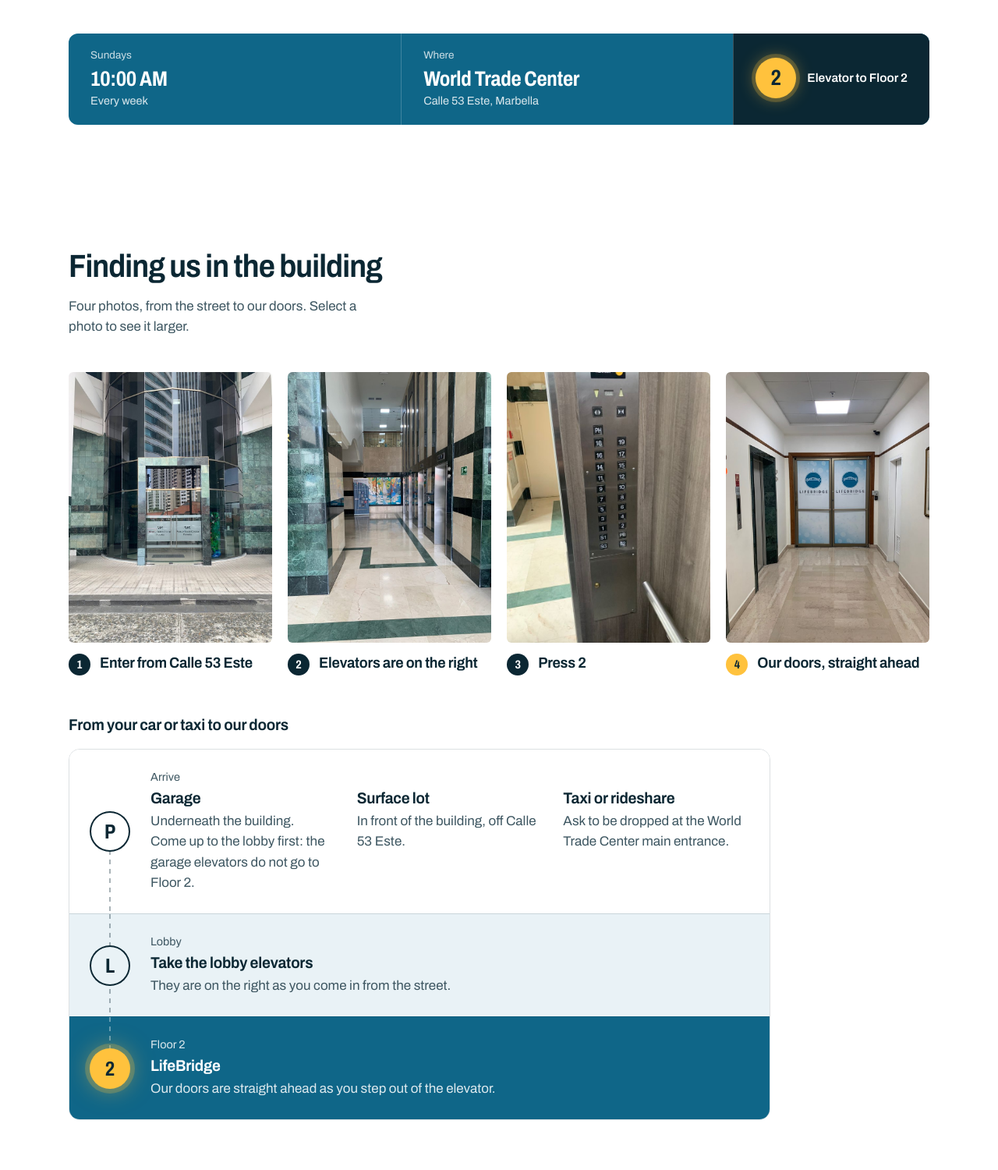
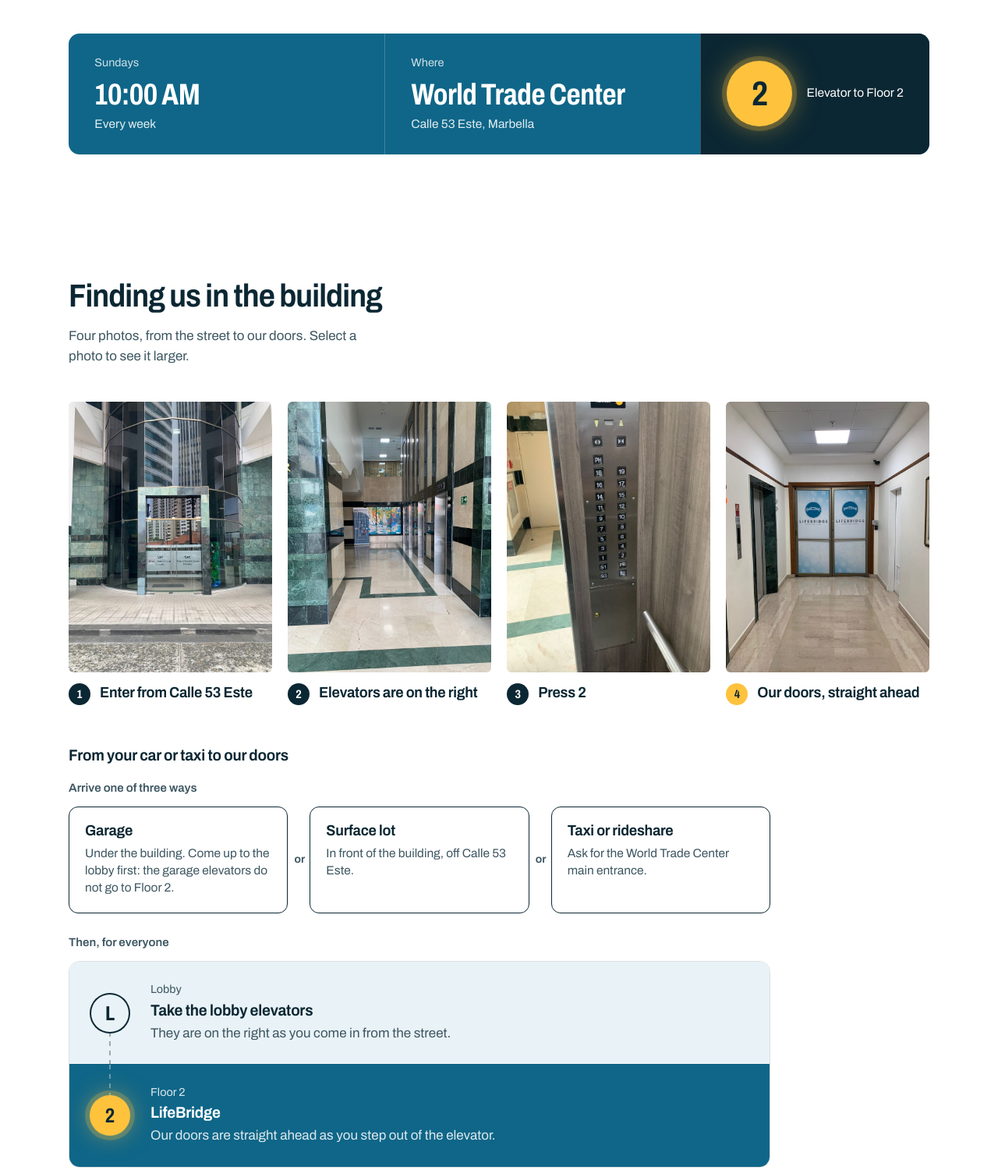
Before and after one commit to aureliantech/lifebridge-website, a plain HTML site: page visit/index.html in a window 1280 px wide. Shown: the part 740-2240 px from the top of the page at 78% size. Drawn offline with Linux system fonts and the light colour scheme.

Commit message:
Add files via upload

```diff
--- a/assets/site.css
+++ b/assets/site.css
@@ -108,17 +108,17 @@ h3{font-size:20px;line-height:1.25;letter-spacing:-.012em;font-stretch:94%}
 }
 
 /* the board: the facts a visitor needs, set like a building directory */
-.board{background:var(--canal);color:#fff;border-radius:12px;display:grid;grid-template-columns:repeat(var(--n,3),minmax(0,1fr)) auto;overflow:hidden}
-.board > div{padding:18px clamp(18px,2.2vw,28px) 20px;border-left:1px solid rgba(255,255,255,.2)}
+.board{background:var(--canal);color:#fff;border-radius:14px;display:grid;grid-template-columns:repeat(var(--n,3),minmax(0,1fr)) auto;overflow:hidden}
+.board > div{padding:26px clamp(20px,2.6vw,34px) 28px;border-left:1px solid rgba(255,255,255,.2)}
 .board > div:first-child{border-left:0}
-.board dt{font-size:13.5px;color:rgba(255,255,255,.78);margin-bottom:5px}
-.board dd b{display:block;font-size:clamp(22px,2.1vw,28px);font-weight:700;font-stretch:80%;letter-spacing:-.01em;line-height:1.05}
-.board dd > span{display:block;margin-top:5px;font-size:14.5px;line-height:1.35;color:rgba(255,255,255,.85)}
+.board dt{font-size:14.5px;color:rgba(255,255,255,.8);margin-bottom:10px}
+.board dd b{display:block;font-size:clamp(26px,3vw,40px);font-weight:700;font-stretch:76%;letter-spacing:-.01em;line-height:1}
+.board dd > span{display:block;margin-top:9px;font-size:15.5px;line-height:1.35;color:rgba(255,255,255,.88)}
 .board [data-count]{white-space:nowrap}
-.board .floor{display:flex;align-items:center;gap:14px;background:var(--ink)}
-.board .floor p{font-size:15.5px;font-weight:600;line-height:1.3;white-space:nowrap}
-.lamp{flex:none;width:52px;height:52px;border-radius:50%;display:grid;place-items:center;font-size:28px;font-weight:700;font-stretch:76%;line-height:1;
-  color:var(--ink);background:var(--lamp);box-shadow:0 0 0 5px rgba(255,194,61,.22),0 0 22px rgba(255,194,61,.45);transition:background .35s,color .35s,box-shadow .35s}
+.board .floor{display:flex;align-items:center;gap:18px;background:var(--ink)}
+.board .floor p{font-size:15.5px;line-height:1.35;max-width:9.5em}
+.lamp{flex:none;width:84px;height:84px;border-radius:50%;display:grid;place-items:center;font-size:44px;font-weight:700;font-stretch:76%;line-height:1;
+  color:var(--ink);background:var(--lamp);box-shadow:0 0 0 6px rgba(255,194,61,.22),0 0 34px rgba(255,194,61,.5);transition:background .35s,color .35s,box-shadow .35s}
 .lamp.off{background:transparent;color:rgba(255,255,255,.6);box-shadow:inset 0 0 0 2px rgba(255,255,255,.4)}
 @media (max-width:900px){
   .board{grid-template-columns:1fr 1fr}
@@ -127,6 +127,7 @@ h3{font-size:20px;line-height:1.25;letter-spacing:-.012em;font-stretch:94%}
   .board > div:nth-child(even){border-left:1px solid rgba(255,255,255,.2)}
   .board .floor{grid-column:1/-1;border-left:0!important;border-top:0}
   .board .floor p{max-width:none}
+  .lamp{width:64px;height:64px;font-size:34px}
   .board > div.wide{grid-column:1/-1;border-left:0!important;border-top:1px solid rgba(255,255,255,.2)}
 }
 
@@ -172,7 +173,7 @@ h3{font-size:20px;line-height:1.25;letter-spacing:-.012em;font-stretch:94%}
 .route figure[data-zoom]{cursor:zoom-in}
 .route figure[data-zoom]:focus-visible{outline:3px solid var(--bridge);outline-offset:3px;border-radius:6px}
 .sec .wrap.stack .after{margin-top:clamp(24px,3vw,36px)}
-.sec .wrap.stack .levels{max-width:900px}
+.sec .wrap.stack .arrive{max-width:900px}
 .route .t{display:block;font-size:14.5px;color:var(--ink-2);font-weight:500;letter-spacing:0;font-stretch:100%;margin-bottom:2px}
 @media (max-width:760px){.route{grid-template-columns:1fr 1fr}}
 
@@ -387,7 +388,7 @@ h3{font-size:20px;line-height:1.25;letter-spacing:-.012em;font-stretch:94%}
 
 /* 404 */
 .lost{padding:clamp(64px,10vw,140px) 0}
-.lost .lamp{margin-bottom:28px;width:72px;height:72px;font-size:38px}
+.lost .lamp{margin-bottom:28px}
 .lost .lede{margin-top:20px}
 
 @media (prefers-reduced-motion:reduce){*{transition:none!important;scroll-behavior:auto!important}}
@@ -441,7 +442,7 @@ h3{font-size:20px;line-height:1.25;letter-spacing:-.012em;font-stretch:94%}
 .rev-head > div{display:flex;align-items:center;gap:22px;flex-wrap:wrap}
 .rev-head .stars{margin:0}
 .rev-grid{display:grid;grid-template-columns:repeat(3,minmax(0,1fr));border-radius:16px;overflow:hidden}
-.rev-grid blockquote{padding:clamp(24px,3vw,40px);min-height:250px;display:flex;flex-direction:column;justify-content:space-between;gap:26px;background:var(--mist)}
+.rev-grid blockquote{padding:clamp(24px,3vw,40px);min-height:250px;display:flex;flex-direction:column;justify-content:space-between;gap:26px;background:#fff}
 .rev-grid p{font-family:var(--serif);font-size:clamp(20px,1.9vw,25px);line-height:1.3;text-wrap:pretty}
 .rev-grid footer{font-size:15px;font-weight:600}
 .rev-grid blockquote:nth-child(1){background:var(--canal);color:#fff}
@@ -450,3 +451,13 @@ h3{font-size:20px;line-height:1.25;letter-spacing:-.012em;font-stretch:94%}
 .rev-grid blockquote:nth-child(6){background:var(--bridge);color:#fff}
 @media (max-width:860px){.rev-grid{grid-template-columns:1fr 1fr}.rev-grid blockquote{min-height:200px}}
 @media (max-width:560px){.rev-grid{grid-template-columns:1fr}.rev-grid blockquote{min-height:0}}
+
+/* three ways to arrive, then one route */
+.arrive-l{font-size:15px;font-weight:600;color:var(--ink-2);margin-bottom:12px}
+.arrive-l.then{margin-top:26px}
+.ways3{display:grid;grid-template-columns:repeat(3,minmax(0,1fr));gap:28px}
+.ways3 li{position:relative;border:1.5px solid var(--ink);border-radius:12px;padding:18px 20px 20px;background:#fff}
+.ways3 li + li::before{content:"or";position:absolute;left:-28px;width:28px;top:50%;transform:translateY(-50%);text-align:center;font-size:14px;font-weight:650;color:var(--ink-2)}
+.ways3 h3{font-size:19px}
+.ways3 p{color:var(--ink-2);margin-top:6px;font-size:15.5px;line-height:1.45}
+@media (max-width:700px){.ways3{grid-template-columns:1fr;gap:26px}.ways3 li + li::before{left:0;width:100%;top:-13px}}
--- a/visit/index.html
+++ b/visit/index.html
@@ -41,13 +41,21 @@
   <figure class="hero-photo "><img src="../assets/img/visit-hero.jpg" width="820" height="1025" alt="Two members talking before a Sunday service" fetchpriority="high"></figure>
 </div><div class="wrap" style="margin-top:clamp(32px,4vw,56px)"><dl class="board" style="--n:2"><div><dt>Sundays</dt><dd><b><span data-s="time">10:00 AM</span></b><span>Every week</span></dd></div><div><dt>Where</dt><dd><b><span data-s="place.name">World Trade Center</span></b><span><span data-s="place.street">Calle 53 Este, Marbella</span></span></dd></div><div class="floor"><span class="lamp" aria-hidden="true">2</span><p>Elevator to <span data-s="place.floor">Floor 2</span></p></div></dl></div></section><section class="sec "><div class="wrap stack">
   <div class="sec-head"><h2>Finding us in the building</h2><p>Four photos, from the street to our doors. Select a photo to see it larger.</p></div>
-  <ol class="route" style="--n:4"><li><figure data-zoom><img src="../assets/img/find-entrance.jpg" width="780" height="1040" alt="The World Trade Center entrance on Calle 53 Este" loading="lazy" decoding="async"></figure><div class="cap"><h3>Enter from Calle 53 Este</h3></div></li><li><figure data-zoom><img src="../assets/img/find-lobby.jpg" width="780" height="1040" alt="The World Trade Center lobby, elevators on the right" loading="lazy" decoding="async"></figure><div class="cap"><h3>Elevators are on the right</h3></div></li><li><figure data-zoom><img src="../assets/img/find-elevator.jpg" width="620" height="827" alt="The elevator button panel" loading="lazy" decoding="async"></figure><div class="cap"><h3>Press 2</h3></div></li><li><figure data-zoom><img src="../assets/img/find-doors.jpg" width="780" height="1040" alt="The LifeBridge doors on Floor 2" loading="lazy" decoding="async"></figure><div class="cap"><h3>Our doors, straight ahead</h3></div></li></ol><h3 class="levels-title">From your car or taxi to our doors</h3><ol class="levels">
-  <li><span class="key" aria-hidden="true">P</span><div class="body"><span class="where">Arrive</span><div class="ways three"><div><h3>Garage</h3><p>Underneath the building. Come up to the lobby first: the garage elevators do not go to <span data-s="place.floor">Floor 2</span>.</p></div><div><h3>Surface lot</h3><p>In front of the building, off Calle 53 Este.</p></div><div><h3>Taxi or rideshare</h3><p>Ask to be dropped at the <span data-s="place.name">World Trade Center</span> main entrance.</p></div></div></div></li>
-  <li class="mid"><span class="key" aria-hidden="true">L</span><div class="body"><span class="where">Lobby</span><h3>Take the lobby elevators</h3><p>They are on the right as you come in from the street.</p></div></li>
-  <li class="top"><span class="key" aria-hidden="true">2</span><div class="body"><span class="where"><span data-s="place.floor">Floor 2</span></span><h3>LifeBridge</h3><p>Our doors are straight ahead as you step out of the elevator.</p></div></li>
-</ol>
+  <ol class="route" style="--n:4"><li><figure data-zoom><img src="../assets/img/find-entrance.jpg" width="780" height="1040" alt="The World Trade Center entrance on Calle 53 Este" loading="lazy" decoding="async"></figure><div class="cap"><h3>Enter from Calle 53 Este</h3></div></li><li><figure data-zoom><img src="../assets/img/find-lobby.jpg" width="780" height="1040" alt="The World Trade Center lobby, elevators on the right" loading="lazy" decoding="async"></figure><div class="cap"><h3>Elevators are on the right</h3></div></li><li><figure data-zoom><img src="../assets/img/find-elevator.jpg" width="620" height="827" alt="The elevator button panel" loading="lazy" decoding="async"></figure><div class="cap"><h3>Press 2</h3></div></li><li><figure data-zoom><img src="../assets/img/find-doors.jpg" width="780" height="1040" alt="The LifeBridge doors on Floor 2" loading="lazy" decoding="async"></figure><div class="cap"><h3>Our doors, straight ahead</h3></div></li></ol><h3 class="levels-title">From your car or taxi to our doors</h3><div class="arrive">
+  <p class="arrive-l">Arrive one of three ways</p>
+  <ul class="ways3">
+    <li><h3>Garage</h3><p>Under the building. Come up to the lobby first: the garage elevators do not go to <span data-s="place.floor">Floor 2</span>.</p></li>
+    <li><h3>Surface lot</h3><p>In front of the building, off Calle 53 Este.</p></li>
+    <li><h3>Taxi or rideshare</h3><p>Ask for the <span data-s="place.name">World Trade Center</span> main entrance.</p></li>
+  </ul>
+  <p class="arrive-l then">Then, for everyone</p>
+  <ol class="levels">
+    <li class="mid"><span class="key" aria-hidden="true">L</span><div class="body"><span class="where">Lobby</span><h3>Take the lobby elevators</h3><p>They are on the right as you come in from the street.</p></div></li>
+    <li class="top"><span class="key" aria-hidden="true">2</span><div class="body"><span class="where"><span data-s="place.floor">Floor 2</span></span><h3>LifeBridge</h3><p>Our doors are straight ahead as you step out of the elevator.</p></div></li>
+  </ol>
+</div>
 </div></section><section class="sec rule"><div class="wrap cols">
-  <div class="sec-head"><h2>The morning, start to finish</h2><p>About 90 minutes, the same shape every week.</p></div>
+  <div class="sec-head"><h2>The morning, start to finish</h2><p>About 90 minutes. Every Sunday follows the same order.</p></div>
   <div class="sec-body"><ol class="steps"><li><span class="t"><span data-s="arrive">9:45 AM</span></span><h3>Arrive and find a seat</h3></li><li><span class="t"><span data-s="time">10:00 AM</span></span><h3>The service starts with music</h3></li><li><span class="t">Next</span><h3>During the announcements, kids 4 to 11 head to BridgeKids</h3></li><li><span class="t">Then</span><h3>A message from the Bible</h3></li><li><span class="t">After</span><h3>Coffee and conversation. Stay or head out.</h3></li></ol></div>
 </div></section><section class="sec tint"><div class="wrap"><blockquote class="bigquote"><span class="stars" aria-label="Five stars">&#9733;&#9733;&#9733;&#9733;&#9733;</span><p>&ldquo;As visitors we felt very welcome.&rdquo;</p><footer>Joost Van Der Mel, Google review</footer></blockquote></div></section><section class="sec "><div class="wrap cols">
   <div class="sec-head sticky"><h2>Questions people ask before they come</h2><p>Anything else? Ask anyone on Sunday, or <a href="../contact/#message">send us a message</a>.</p></div>
```
Also changed, not shown: index.html (+7 -6 lines), sundays/index.html (+13 -5 lines).
